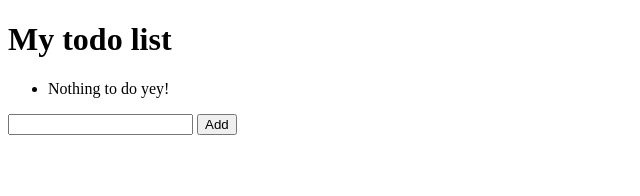
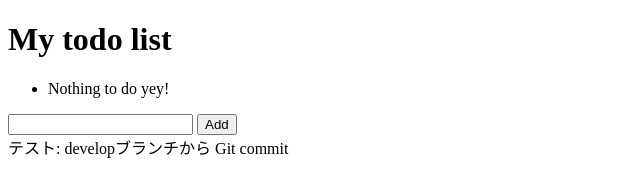
Before and after one commit to tomoyooo/todopractice, a plain HTML site: page index.html in a window 1280 px wide. Shown: the whole page, without its empty margins (0-640 px from the left). Drawn offline with nearby package versions, Linux system fonts and the light colour scheme.

Commit message:
developブランチからcommit

```diff
--- a/index.html
+++ b/index.html
@@ -58,5 +58,6 @@ var vm =  new Vue({
 
 </script>
 
+テスト: developブランチから Git commit
 </body>
 </html>
```
